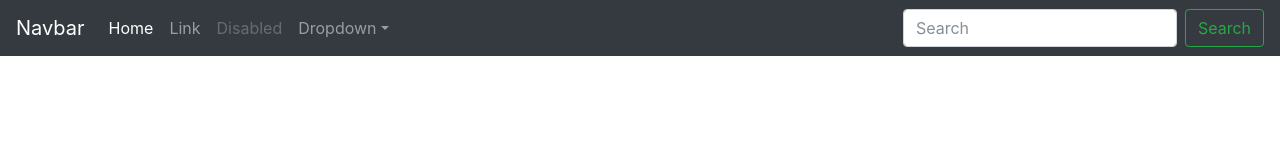
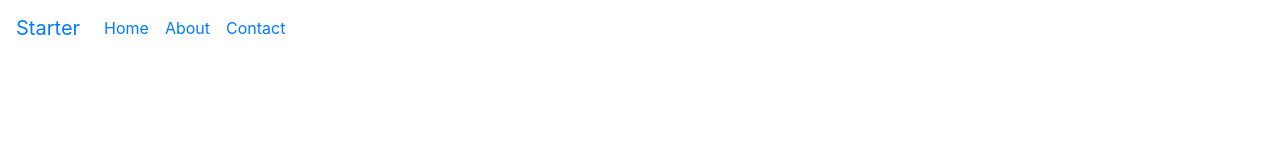
Before and after one commit to martink-io/bootstrap-4-project-themes, a plain HTML site: page boilerplate/index.html in a window 1280 px wide. Drawn offline with nearby package versions, Linux system fonts and the light colour scheme; files that its build step writes are made by us from their sources.

Commit message:
Edit boilerplate and apply

```diff
--- a/boilerplate/index.html
+++ b/boilerplate/index.html
@@ -4,47 +4,36 @@
     <meta charset="utf-8">
     <meta name="viewport" content="width=device-width, initial-scale=1, shrink-to-fit=no">
 
-    <title>Starter Template for Bootstrap</title>
+    <title>Starter Template for Bootstrap 4</title>
 
     <!-- Bootstrap core CSS -->
     <link href="css/bootstrap.min.css" rel="stylesheet">
-
+    <link href="css/font-awesome.min.css" rel="stylesheet">
+    <!--<link rel="stylesheet" href="https://maxcdn.bootstrapcdn.com/bootstrap/4.0.0-beta.2/css/bootstrap.min.css"> -->
     <!-- Custom styles for this template -->
-    <link href="style.css" rel="stylesheet">
+    <link href="css/style.css" rel="stylesheet">
   </head>
 
   <body>
 
-    <nav class="navbar navbar-expand-md navbar-dark bg-dark fixed-top">
-      <a class="navbar-brand" href="#">Navbar</a>
+    <nav class="navbar navbar-expand-md navbar-default fixed-top">
+      <a class="navbar-brand em-text" href="#">Starter</a>
       <button class="navbar-toggler" type="button" data-toggle="collapse" data-target="#navbarsExampleDefault" aria-controls="navbarsExampleDefault" aria-expanded="false" aria-label="Toggle navigation">
-        <span class="navbar-toggler-icon"></span>
+        <span class="navbar-toggler-icon">...</span>
       </button>
 
       <div class="collapse navbar-collapse" id="navbarsExampleDefault">
         <ul class="navbar-nav mr-auto">
           <li class="nav-item active">
-            <a class="nav-link" href="#">Home <span class="sr-only">(current)</span></a>
+            <a class="nav-link" href="index.html">Home <span class="sr-only">(current)</span></a>
           </li>
           <li class="nav-item">
-            <a class="nav-link" href="#">Link</a>
+            <a class="nav-link" href="about.html">About</a>
           </li>
           <li class="nav-item">
-            <a class="nav-link disabled" href="#">Disabled</a>
-          </li>
-          <li class="nav-item dropdown">
-            <a class="nav-link dropdown-toggle" href="http://example.com" id="dropdown01" data-toggle="dropdown" aria-haspopup="true" aria-expanded="false">Dropdown</a>
-            <div class="dropdown-menu" aria-labelledby="dropdown01">
-              <a class="dropdown-item" href="#">Action</a>
-              <a class="dropdown-item" href="#">Another action</a>
-              <a class="dropdown-item" href="#">Something else here</a>
-            </div>
+            <a class="nav-link" href="contact.html">Contact</a>
           </li>
         </ul>
-        <form class="form-inline my-2 my-lg-0">
-          <input class="form-control mr-sm-2" type="text" placeholder="Search" aria-label="Search">
-          <button class="btn btn-outline-success my-2 my-sm-0" type="submit">Search</button>
-        </form>
       </div>
     </nav>
 
--- a/photo_sales_app/css/style.css
+++ b/photo_sales_app/css/style.css
@@ -1,7 +1,6 @@
 body {
   padding-top: 50px;
 }
-
 
 .active a {
   color: #454545;
--- a/portfolio_resume_app/css/style.css
+++ b/portfolio_resume_app/css/style.css
@@ -1,3 +1,15 @@
 body {
-  padding-top: 5rem;
+  padding-top: 50px;
 }
+
+.active a {
+  color: #454545 !important;
+}
+
+a {
+  color: #868e96 !important;
+}
+
+.navbar {
+  background: #fff;
+}
```
Also changed, not shown: portfolio_resume_app/index.html (+3 -18 lines).
